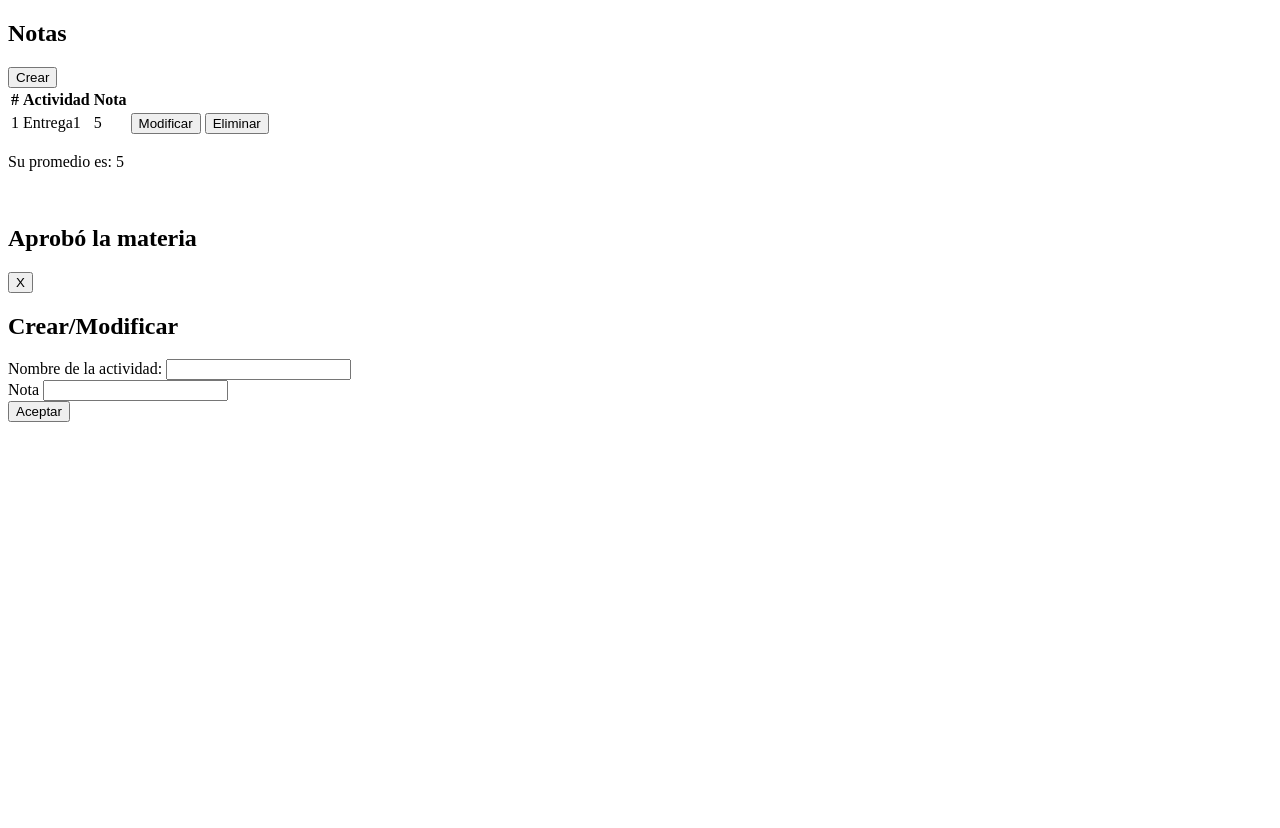
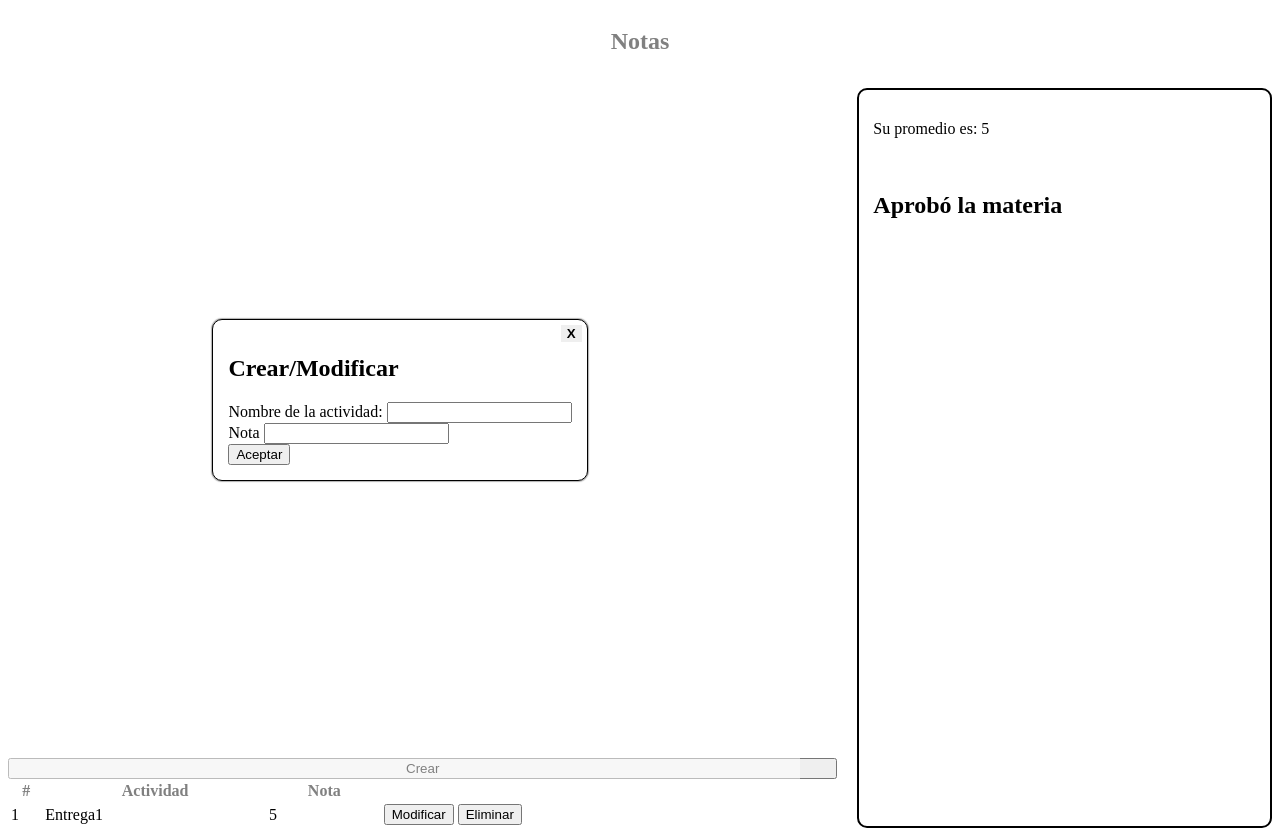
Before and after one commit to NicolasBonilla03/notas_app, a plain HTML site: page index.html in a window 1280 px wide. Before the commit the page ends 800 px from the top, so only its background shows below. Drawn offline with Linux system fonts and the light colour scheme.

Commit message:
Se agregaron css y modal

```diff
--- /dev/null
+++ b/css/modal.css
@@ -0,0 +1,33 @@
+.modal-content{
+    position: fixed;
+    left: 0px;
+    top: 0px;
+    width: 100vh;
+    height: 100vh;
+    background-color: rgba(255, 255, 255, 0.5);
+    display: flex;
+    justify-content: center;
+    align-items: center;
+}
+
+.modal-content .form-content{
+    border: 1px solid black;
+    border-radius: 10px;
+    background-color: white;
+    padding: 15px;
+    box-shadow: 0px 0px 1px 1px rgb(85, 85, 85, 0.47);
+    position: relative;
+
+}
+
+.cerrar-btn{
+    position: absolute;
+    top: 5px;
+    right: 5px;
+    box-shadow: 0px 0px 1px 1px rgb(255, 255, 255, 0);
+    border: 0px;
+    color: black;
+    font-weight: bolder;
+    cursor: pointer;
+
+}
--- /dev/null
+++ b/css/page.css
@@ -0,0 +1,33 @@
+.page-content{
+    display:grid;
+    grid-template-areas:
+    "titulo titulo"
+    "notas promedio" ;
+    grid-gap: 20px;
+    width: 100%;
+    height: 100vh;
+    grid-template-columns: 2fr 1fr;
+    grid-template-rows: 60px calc(100vh - 60px);
+}
+
+.page-content .titulo{
+    grid-area: titulo;
+    width: 100%;
+    text-align: center;
+}
+
+.page-content .notas-content{
+    grid-area: notas;
+    display: flex;
+    flex-direction: column;
+    align-self: flex-end;
+    justify-content: flex-start;
+}
+
+.page-content .promedio-content{
+    grid-area: promedio;
+    border: 2px solid black;
+    border-radius: 10px;
+    padding: 14px;
+
+}
--- a/index.html
+++ b/index.html
@@ -2,8 +2,9 @@
 <html lang="es">
 <head>
     <meta charset="UTF-8">
-
     <title>Document</title>
+    <link rel="stylesheet" href="css/page.css">
+    <link rel="stylesheet" href="css/modal.css">
 </head>
 <body>
     <section class="page-content">
@@ -40,7 +41,7 @@
     </section>
     <section class="modal-content">
         <article class="form-content">
-            <button>X</button>
+            <button class="cerrar-btn">X</button>
             <h2>Crear/Modificar</h2>
             <form >
                 <div>
```
